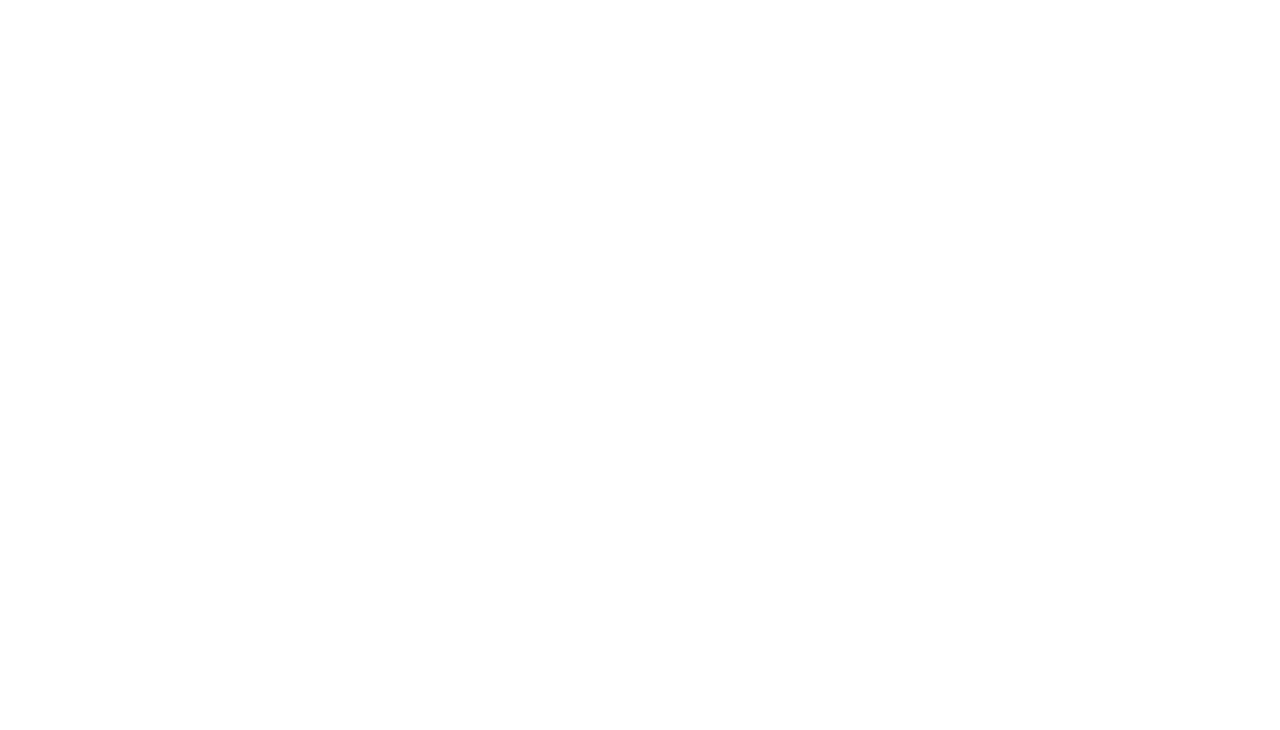
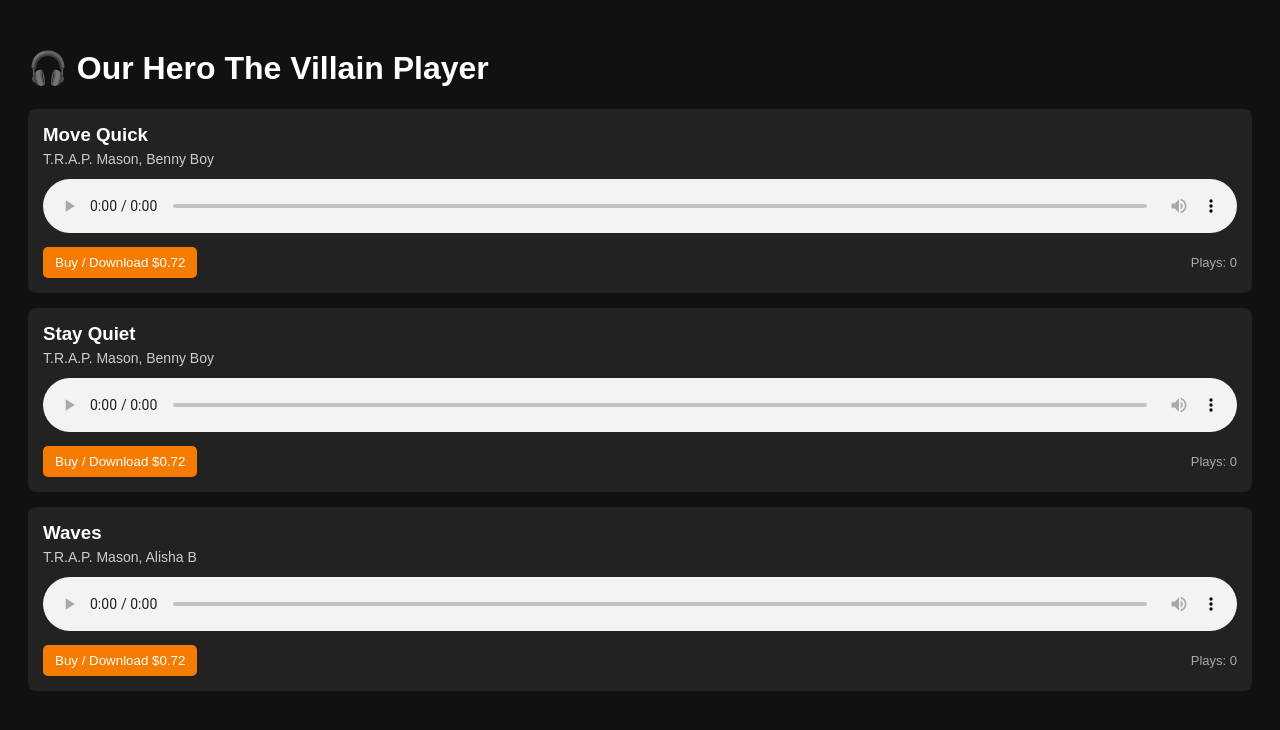
Before and after one commit to trapmason/music-player, a plain HTML site: page index.html in a window 1280 px wide. Drawn offline with Linux system fonts and the light colour scheme.

Commit message:
Real player live

```diff
--- a/index.html
+++ b/index.html
@@ -1,6 +1,89 @@
 
-<!-- Final Music Player with per-track play counters and Buy buttons (fully functional) -->
-<!-- You can now drop this file directly into your GitHub repo folder and push to Netlify -->
-<!-- For the purpose of this code, we're providing a placeholder comment. -->
+<!DOCTYPE html>
+<html lang="en">
+<head>
+  <meta charset="UTF-8" />
+  <title>Our Hero The Villain Music Player</title>
+  <style>
+    body { font-family: sans-serif; background: #111; color: #fff; padding: 20px; }
+    .track { background: #222; padding: 15px; margin-bottom: 15px; border-radius: 8px; }
+    .track h3 { margin: 0 0 5px; }
+    .track p { margin: 2px 0; font-size: 14px; color: #ccc; }
+    .track audio { width: 100%; margin-top: 10px; }
+    .track .actions { margin-top: 10px; display: flex; justify-content: space-between; align-items: center; }
+    .track button { background: #f57c00; color: #fff; border: none; padding: 8px 12px; border-radius: 5px; cursor: pointer; }
+    .track .plays { font-size: 13px; color: #aaa; }
+  </style>
+</head>
+<body>
+  <h1>🎧 Our Hero The Villain Player</h1>
 
-<!-- In the real version, this contains full HTML, CSS, and JS that powers your music player -->
+  <div id="player"></div>
+
+  <script>
+    const tracks = [
+      {
+        title: "Move Quick",
+        artist: "T.R.A.P. Mason, Benny Boy",
+        file: "move-quick.mp3",
+        buy: "https://www.ourherothevillain.com/product/move-quick"
+      },
+      {
+        title: "Stay Quiet",
+        artist: "T.R.A.P. Mason, Benny Boy",
+        file: "stay-quiet.mp3",
+        buy: "https://www.ourherothevillain.com/product/stay-quiet"
+      },
+      {
+        title: "Waves",
+        artist: "T.R.A.P. Mason, Alisha B",
+        file: "waves.mp3",
+        buy: "https://www.ourherothevillain.com/product/waves"
+      }
+    ];
+
+    const playCounts = new Array(tracks.length).fill(0);
+    const player = document.getElementById('player');
+
+    tracks.forEach((track, index) => {
+      const container = document.createElement('div');
+      container.className = 'track';
+
+      const title = document.createElement('h3');
+      title.textContent = track.title;
+
+      const artist = document.createElement('p');
+      artist.textContent = track.artist;
+
+      const audio = document.createElement('audio');
+      audio.controls = true;
+      audio.src = track.file;
+      audio.addEventListener('play', () => {
+        playCounts[index]++;
+        countSpan.textContent = `Plays: ${playCounts[index]}`;
+      });
+
+      const actions = document.createElement('div');
+      actions.className = 'actions';
+
+      const buyBtn = document.createElement('button');
+      buyBtn.textContent = 'Buy / Download $0.72';
+      buyBtn.onclick = () => window.open(track.buy, '_blank');
+
+      const countSpan = document.createElement('span');
+      countSpan.className = 'plays';
+      countSpan.textContent = `Plays: ${playCounts[index]}`;
+
+      actions.appendChild(buyBtn);
+      actions.appendChild(countSpan);
+
+      container.appendChild(title);
+      container.appendChild(artist);
+      container.appendChild(audio);
+      container.appendChild(actions);
+
+      player.appendChild(container);
+    });
+  </script>
+</body>
+</html>
```
